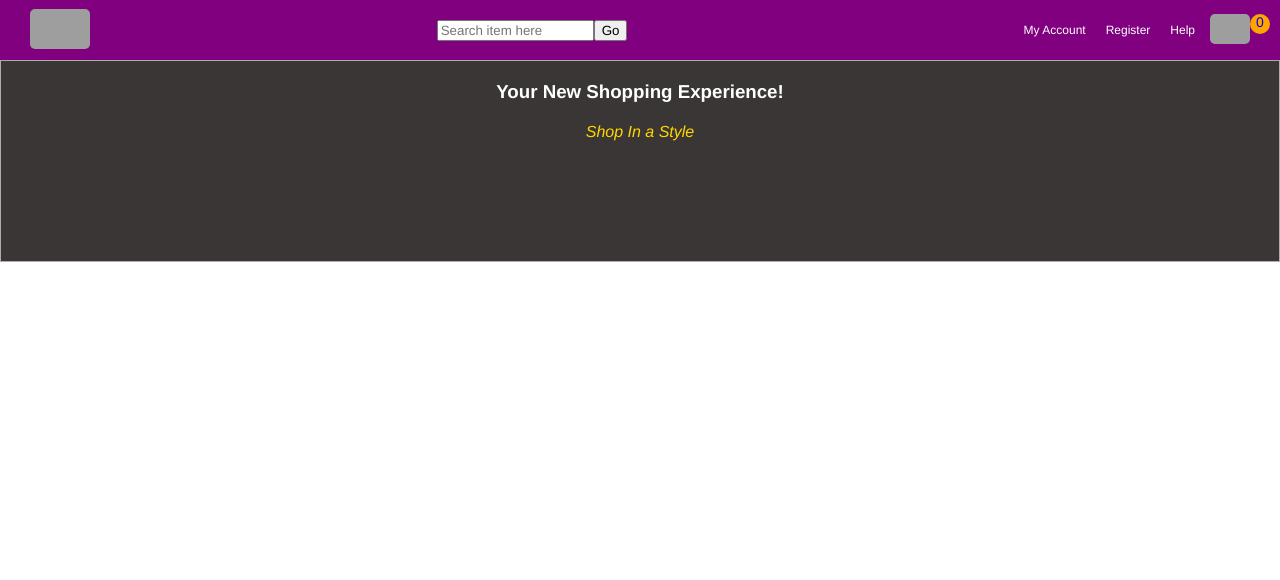
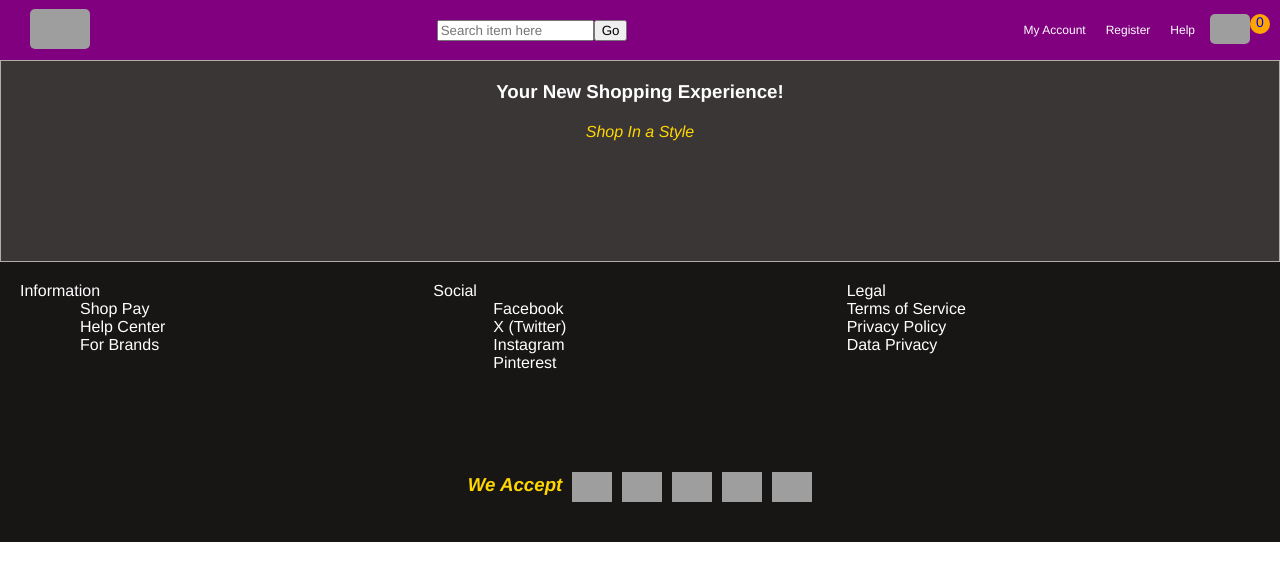
Before and after one commit to Tetka3/np-ecommerce, a React (Create React App) app: page / in a window 1280 px wide. Shown: the top 580 px of the page. Built offline with nearby package versions, Linux system fonts and the light colour scheme; grey boxes are pictures that could not be loaded.

Commit message:
first commit

```diff
--- a/src/pages/Home.jsx
+++ b/src/pages/Home.jsx
@@ -1,12 +1,14 @@
 import React from 'react';
 import Navbar from '../components/Navbar';
 import Hero from '../components/Hero';
+import Footer from '../components/Footer';
 
 const Home = () => {
   return (
     <div className='home'>
       <Navbar />
       <Hero />
+      <Footer />
     </div>
   )
 }
```
Also changed, not shown: src/components/Products.jsx (added, +11 -0 lines).
